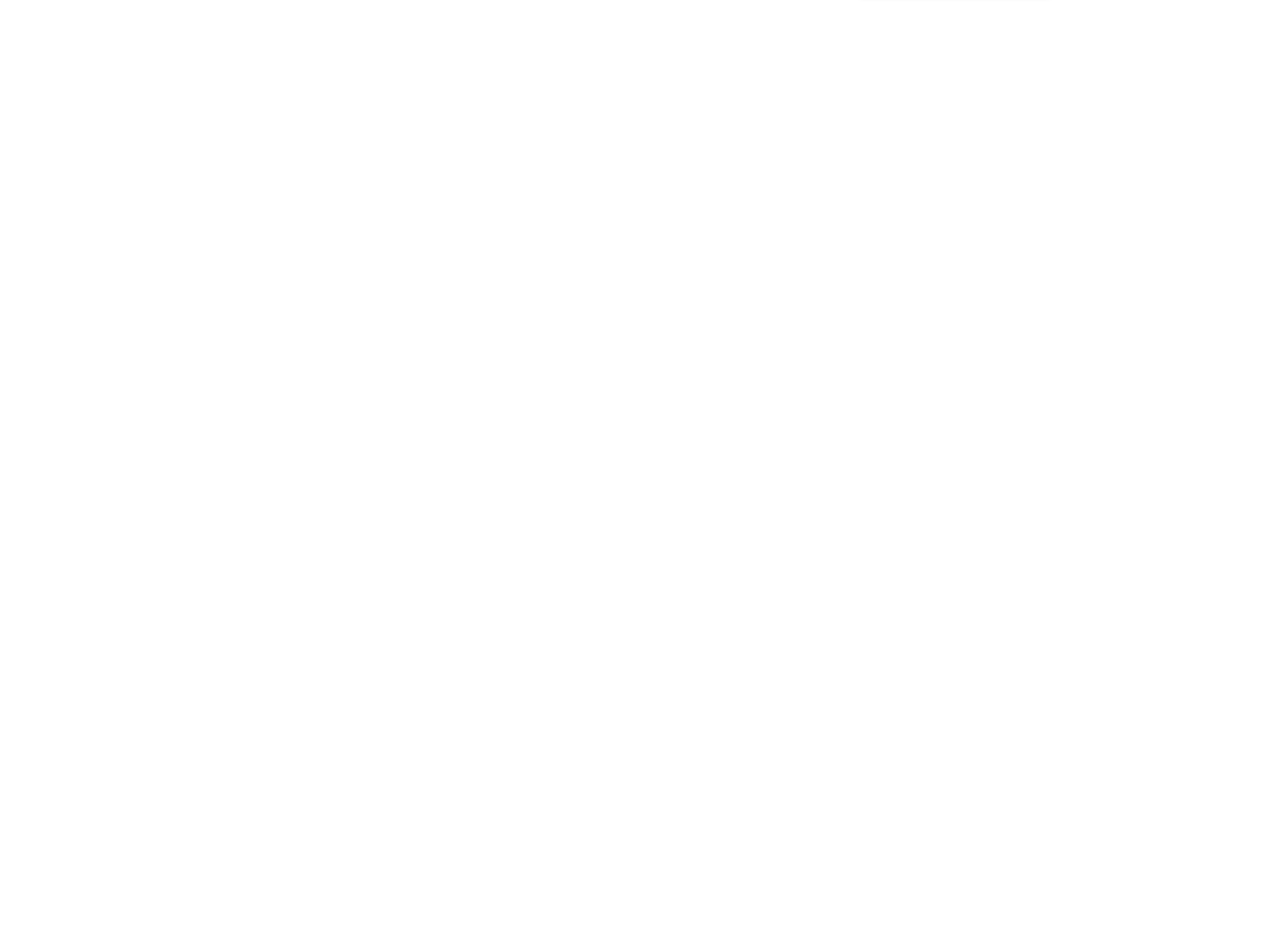
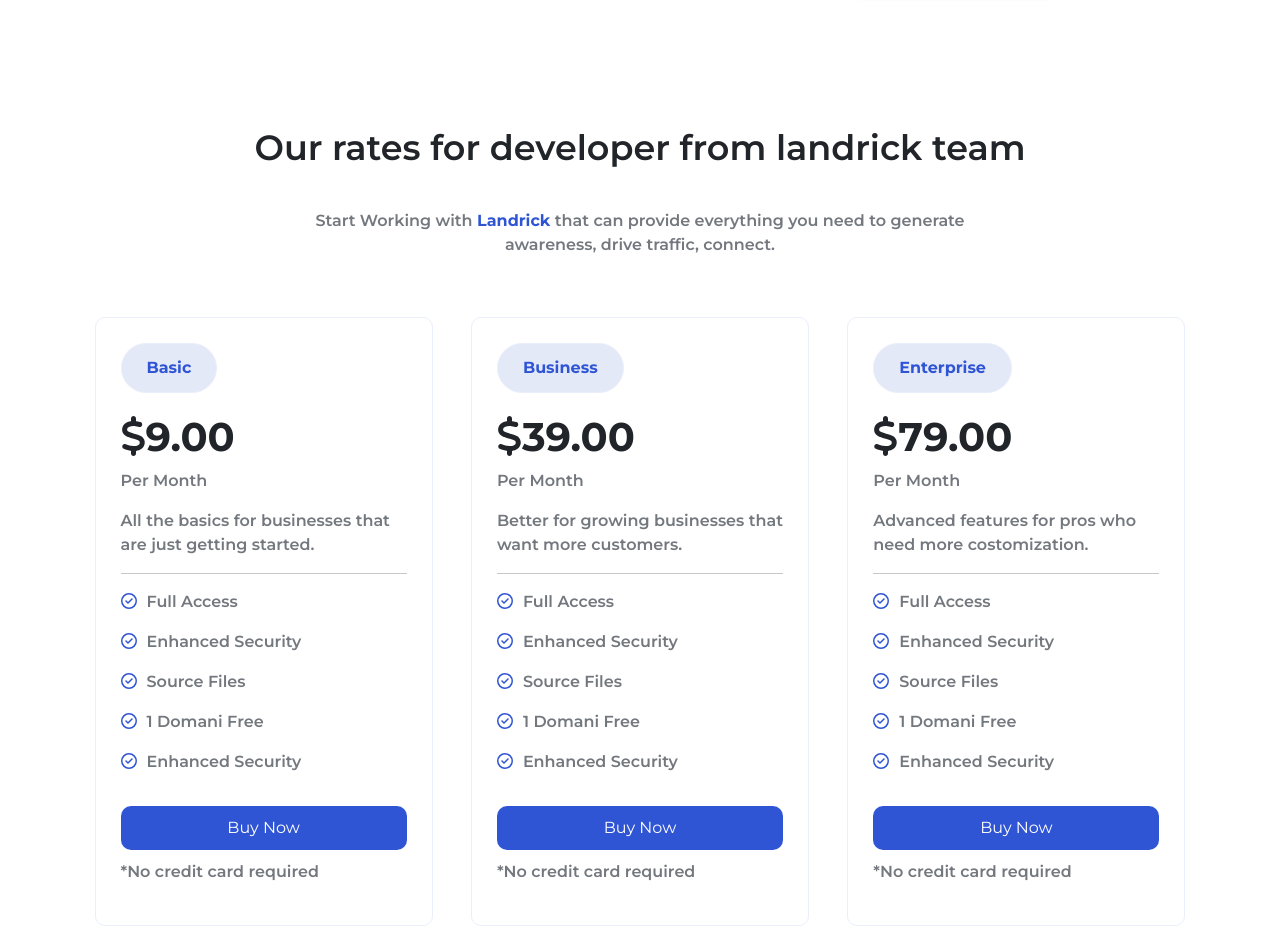
Before and after one commit to Therakar/landrick-html-vuejs, a Vue app: page / in a window 1280 px wide. Shown: the part 2760-3686 px from the top of the page. Before the commit the page ends 2887 px from the top, so only its background shows below. Built offline with nearby package versions, Linux system fonts and the light colour scheme.

Commit message:
aggiunge sezione di piani di abbonamento

```diff
--- a/src/components/AppHeaderComponents/AppNavHeader.vue
+++ b/src/components/AppHeaderComponents/AppNavHeader.vue
@@ -10,7 +10,7 @@
                         href: "#",
                         label: "HOME",
                         active: false,
-                        icon: ""
+                        icon: null
                     },
                     {
                         href: "#",
--- a/src/components/AppMain.vue
+++ b/src/components/AppMain.vue
@@ -2,13 +2,14 @@
     import AppMainCard from './AppMainComponents/AppMainCard.vue'
     import AppKeyFeaturesCard from './AppMainComponents/AppKeyFeaturesCard.vue'
     import AppQuickstartCard from './AppMainComponents/AppQuickstartCard.vue'
+    import AppOfferCards from './AppMainComponents/AppOfferCards.vue'
     export default {
         name: "AppMain",
         components:{
             AppMainCard,
             AppKeyFeaturesCard,
             AppQuickstartCard,
-
+            AppOfferCards
         }
 
         }
@@ -31,8 +32,17 @@
             </div>
             <AppQuickstartCard/>
         </section>
+        <AppMainCard/>
+        <section id="offers">
+            <div class="offers-text">
+                <h2>Our rates for developer from landrick team</h2>
+                <p>Start Working with <a href="#">Landrick</a> that can provide everything you need to generate awareness, drive traffic, connect.</p>
+            </div>
+            <div class="card-container flex sp-bw">
+                <AppOfferCards/>
+            </div>
 
-        <AppMainCard/>
+        </section>
     </div>
 </template>
 
@@ -69,4 +79,27 @@
         }
     }
 
+    #offers{
+        .offers-text{
+            text-align: center;
+            margin-bottom: 60px;
+
+            h2{
+                width: 780px;
+                margin: auto;
+                margin-bottom: 40px;
+            }
+
+            p{
+                width: 670px;
+                margin: auto;
+            }
+
+        }
+
+        .card-container{
+            width: 100%;
+        }
+    }
+
 </style>
--- a/src/components/AppMainComponents/AppMainCard.vue
+++ b/src/components/AppMainComponents/AppMainCard.vue
@@ -14,7 +14,7 @@
                     <li><font-awesome-icon icon= "fa-circle-check fa-regular" class="main-card-icon"/> Our Talented & Experienced Marketing Agency</li>
                     <li><font-awesome-icon icon= "fa-circle-check fa-regular" class="main-card-icon"/> Create your own skin to match your brand</li>
                 </ul>
-                <button>Read More </button>
+                <button>Read More  <font-awesome-icon icon= "fa-arrow-right fa-solid"/></button>
             </div>
 
             <div class="main-card-image">
@@ -44,11 +44,12 @@
             }
             button{
                 width: 20%;
-                height: 40px;
+                height: 50px;
                 background-color: var(--background-btn-second-color);
                 color: #ffffff;
                 font-weight: 600;
                 border-radius: 5px;
+
             }
         }
         .main-card-image{
--- /dev/null
+++ b/src/components/AppMainComponents/AppOfferCards.vue
@@ -0,0 +1,103 @@
+<script>
+    export default {
+        name: "AppOfferCards",
+        data() {
+            return {
+                offers: [
+                    {
+                        badge:"Basic",
+                        price: "9.00",
+                        billing: "Per Month",
+                        description: "All the basics for businesses that are just getting started.",
+                    },
+                    {
+                        badge:"Business",
+                        price: "39.00",
+                        billing: "Per Month",
+                        description: "Better for growing businesses that want more customers.",
+                    },
+                    {
+                        badge:"Enterprise",
+                        price: "79.00",
+                        billing: "Per Month",
+                        description: "Advanced features for pros who need more costomization.",
+                    },
+                ],
+                features: [
+                    {
+                       text:"Full Access",
+                       icon: "fa-regular fa-circle-check"
+                    },
+                    {
+                        text:"Enhanced Security",
+                        icon: "fa-regular fa-circle-check"
+                    },
+                    {
+                        text:"Source Files",
+                        icon: "fa-regular fa-circle-check"
+                    },
+                    {
+                        text:"1 Domani Free",
+                        icon: "fa-regular fa-circle-check"
+                    },
+                    {
+                        text:"Enhanced Security",
+                        icon: "fa-regular fa-circle-check"
+                    }
+                ]
+            };
+        },
+    }
+</script>
+
+<template>
+    <div class="offers-card" v-for="offer in offers">
+        <span class="badge ">{{offer.badge}}</span>
+        <h1><span><font-awesome-icon icon= "fa-solid fa-dollar-sign" class="price-icon"/></span>{{offer.price}}</h1>
+        <p>{{offer.billing}}</p>
+        <p>{{offer.description}}</p>
+        <hr>
+        <ul>
+            <li v-for="feature in features" class="flex">
+                <span><font-awesome-icon :icon= "feature.icon" class="feature-icon"/></span>
+                <p>{{feature.text}}</p>
+            </li>
+        </ul>
+        <button>Buy Now</button>
+        <p>*No credit card required</p>
+    </div>
+</template>
+
+<style lang="scss" scoped>
+    .offers-card {
+        width: 31%;
+        border: 1px solid var( --background-second-color);
+        padding: 25px;
+        border-radius: 10px;
+        .badge{
+            color: var(--second-text-color);
+            font-size: 16px;
+            padding: 16px 25px;
+            background-color: var(--background-btn-first-color);
+            border: 1px solid var(--background-second-color);
+            border-radius: 50px;
+            margin-bottom: 20px;
+        }
+        ul{
+            padding: 0;
+            .feature-icon{
+                margin-right: 10px;
+                color: var(--second-text-color);
+            }
+        }
+
+        button{
+            background-color: var(--background-btn-second-color);
+            color: #ffffff;
+            width: 100%;
+            padding: 10px 0;
+            border-radius: 10px;
+            margin-bottom: 10px;
+        }
+    }
+</style>
--- a/src/main.js
+++ b/src/main.js
@@ -25,4 +25,8 @@
 import { faCircleCheck } from '@fortawesome/free-regular-svg-icons';
 library.add( faDollarSign,faCircleCheck);
 
+//icone main card
+import { faArrowRight } from '@fortawesome/free-solid-svg-icons';
+library.add( faArrowRight);
+
 createApp(App).component('font-awesome-icon', FontAwesomeIcon).mount('#app')
```
